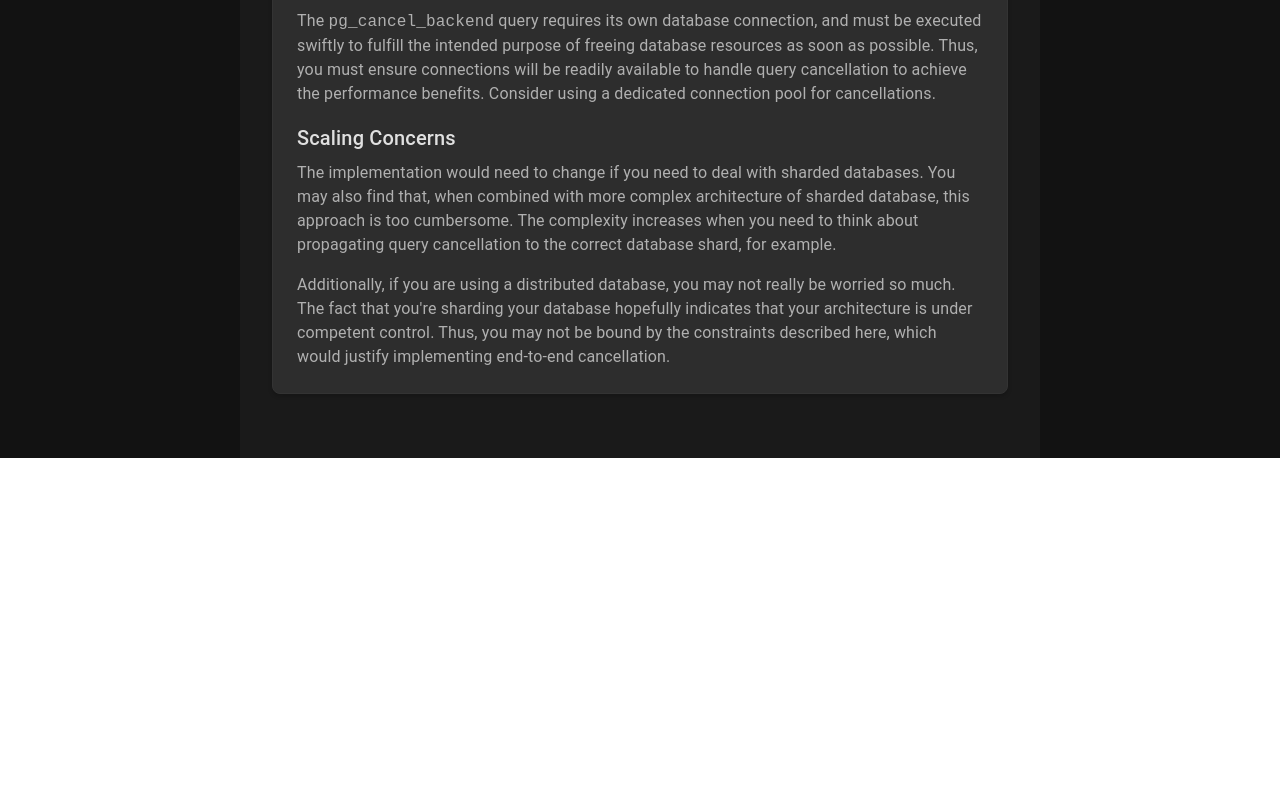
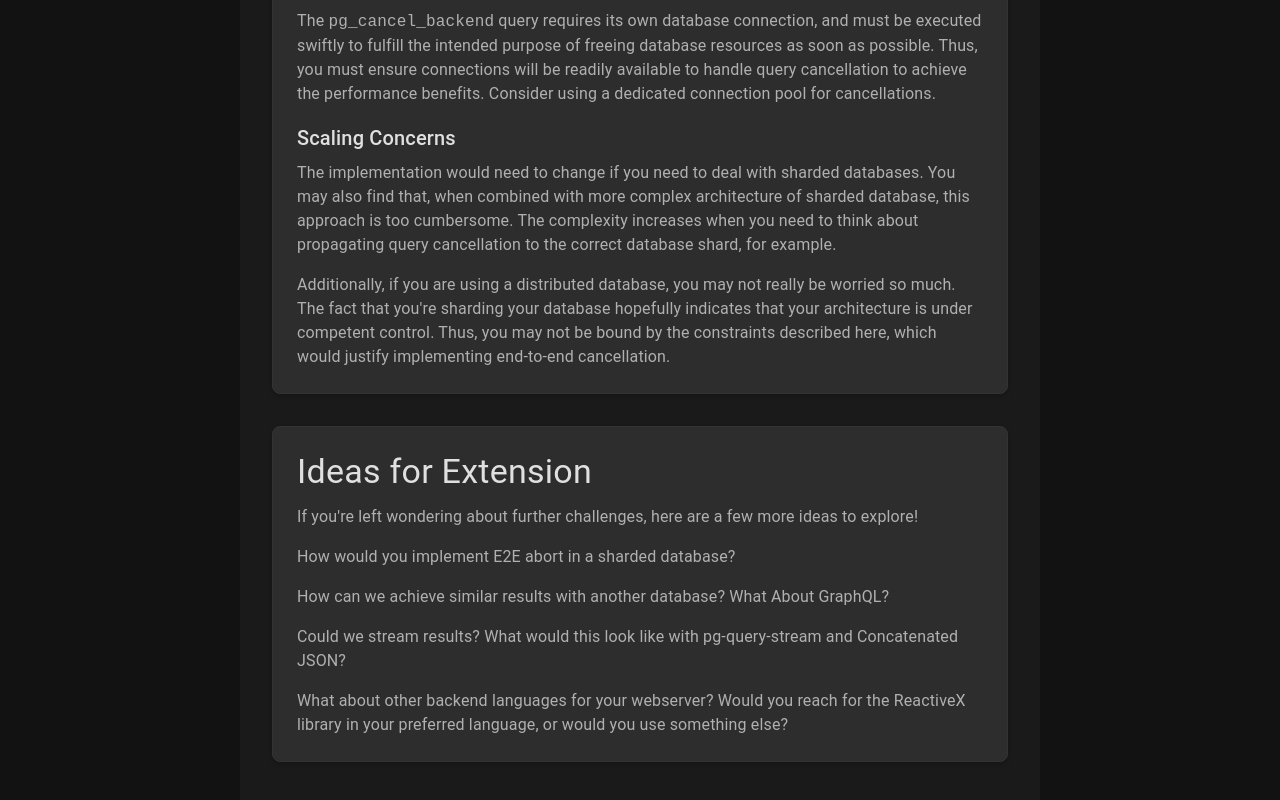
Before and after one commit to d5732/cancelable-request-e2e-demo, a React (Vite) app in the folder frontend/: page / in a window 1280 px wide. Shown: the part 6151-6951 px from the top of the page. Before the commit the page ends 6609 px from the top, so only its background shows below. Built offline with nearby package versions, Linux system fonts and the light colour scheme.

Commit message:
ideas for extension

```diff
--- a/frontend/src/App.tsx
+++ b/frontend/src/App.tsx
@@ -483,6 +483,34 @@ function App() {
             cancellation.
           </P>
         </div>
+
+        <div className="card">
+          <H1>Ideas for Extension</H1>
+          <P sx={{ mb: 2 }}>
+            If you're left wondering about further challenges, here are a few
+            more ideas to explore!
+          </P>
+
+          <P sx={{ mb: 2 }}>
+            How would you implement E2E abort in a sharded database?
+          </P>
+
+          <P sx={{ mb: 2 }}>
+            How can we achieve similar results with another database? What About
+            GraphQL?
+          </P>
+
+          <P sx={{ mb: 2 }}>
+            Could we stream results? What would this look like with
+            pg-query-stream and Concatenated JSON?
+          </P>
+
+          <P>
+            What about other backend languages for your webserver? Would you
+            reach for the ReactiveX library in your preferred language, or would
+            you use something else?
+          </P>
+        </div>
       </div>
     </ThemeProvider>
   );
```
